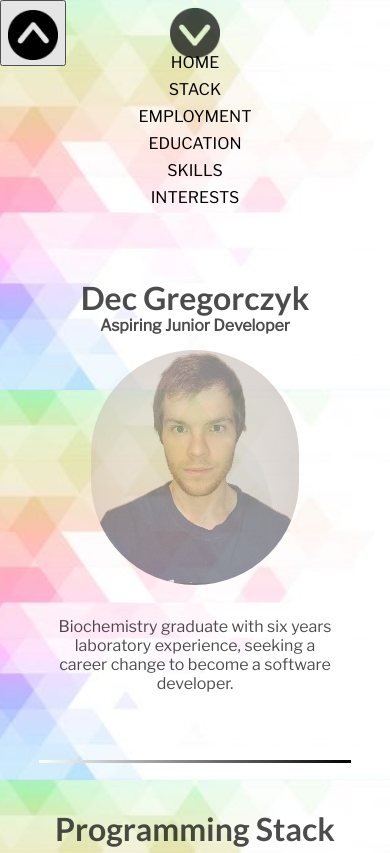
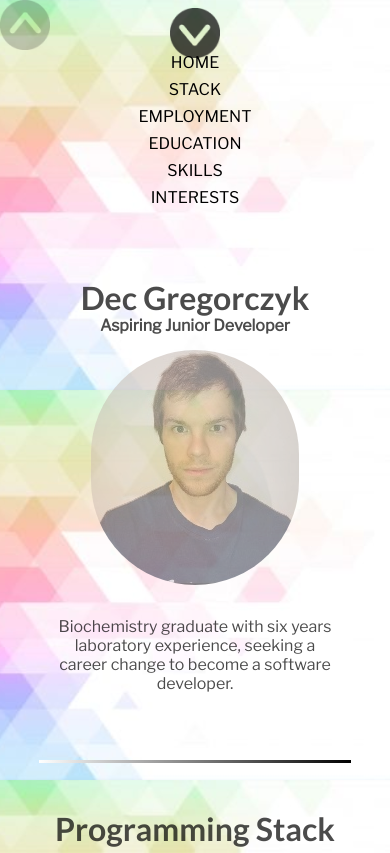
Before and after one commit to Dec201/Personal-Website---CV---Dec-Gregorczyk, a plain HTML site: page index.html in a window 390 px wide. Shown: the top 853 px of the page. Drawn offline with nearby package versions, Linux system fonts and the light colour scheme.

Commit message:
1.1v - CV Website - Dec Gregorczyk - Scroll Button updated

```diff
--- a/index.html
+++ b/index.html
@@ -19,8 +19,8 @@
                 <button class="primary-home-down-btn" aria-controls="primary-navigation" aria-expanded="false">
                     <img src="images/Down-Arrow.png" class="down-img" alt="down-arrow">
                 </button>
-                <button class="primary-home-down-btn-fixed">
-                    <img src="images/up-Arrow.png" class="down-img" alt="down-arrow">
+                <button id="primary-home-down-btn-fixed" class="primary-home-down-btn-fixed">
+                    <img src="images/up-Arrow.png" class="up-img" alt="up-arrow">
                 </button>
             </li>
             <ul id="primary-navigation" class="primary-navigation" data-visible="false">
--- a/main.js
+++ b/main.js
@@ -1,4 +1,12 @@
-// js, jquery
+// js, jquery mix
+
+
+// Variables
+
+const buttonToggle = document.querySelector(".primary-home-down-btn");
+const navToggle = document.querySelector(".primary-navigation");
+const secondayNavBtn = document.getElementById("primary-home-down-btn-fixed");
+const selectSectionOne = document.getElementById("section-one");
 
 
 //Footer - Date
@@ -9,11 +17,6 @@ document.getElementById("selectYear").innerHTML = selectYear;
 
 
 // Nav button Rotation // Hide/Unhide Navbar
-
-const buttonToggle = document.querySelector(".primary-home-down-btn");
-const navToggle = document.querySelector(".primary-navigation");
-const nav = document.querySelector("nav");
-
 
 buttonToggle.addEventListener("click", () => {
 
@@ -34,10 +37,32 @@ buttonToggle.addEventListener("click", () => {
 
 })
 
+// secondary Nav button - link to page top + hidden at top height
+
+$(secondayNavBtn).click(function () {
+
+    $(window).scrollTop(0);
+
+});
+
+$(window).scroll(function () {
+
+    if (window.scrollY > (selectSectionOne.offsetTop)) {
+        $(secondayNavBtn).removeClass("primary-home-down-btn-fixed-hidden");
+    } else {
+        $(secondayNavBtn).addClass("primary-home-down-btn-fixed-hidden");
+    }
+
+});
+
+
+
+
 
 // window width 700px set nav visible
 
 addEventListener("resize", () => {
+
     if(screen.width >= 700) {
         navToggle.setAttribute("data-visible", "true");
     }
--- a/style.css
+++ b/style.css
@@ -173,9 +173,17 @@ a.primary-home-a:hover {
 
 
 .primary-home-down-btn-fixed {
-    display: none;
+    all: unset;
+    display: block;
+    position: fixed;
+    top: 0;
     background-color: none;
     cursor: pointer;
+    z-index: 9999;
+}
+
+.primary-home-down-btn-fixed-hidden {
+    display:none;
 }
 
 /* Images */
@@ -185,8 +193,19 @@ a.primary-home-a:hover {
 }
 
 .down-img:hover {
+    border-radius: 80%;
+    animation: alterGrayBackground 0.15s ease-in-out 0.15s forwards;
+}
+
+.up-img {
+    opacity: 20%;
+    background-color: none;
+}
+
+.up-img:hover {
     border-radius: 100%;
-    animation: alterGrayBackground 0.25s ease-in-out 0.25s forwards;
+    opacity: 70%;
+    animation: alterGrayBackground 0.15s ease-in-out 0.15s forwards, opacity 1s ease-in;
 }
 
 .dec-img {
@@ -241,27 +260,19 @@ footer a {
 
 /* Media Queries */
 
-@media (max-width: 700px) {
+@media (min-width: 700px) {
+
 
     .primary-home-down-btn-fixed {
-        display: block;
-        position: fixed;
-        top: 0;
-        background-color: none;
-
+        display:none;
     }
-
-}
-
-
-
-@media (min-width: 700px) {
 
     .primary-home-link {
         display:none;
     }
 
     .primary-navigation {
+        margin-top:10px;
         display: flex;
         flex-direction: row;
         justify-content: space-evenly;
```
